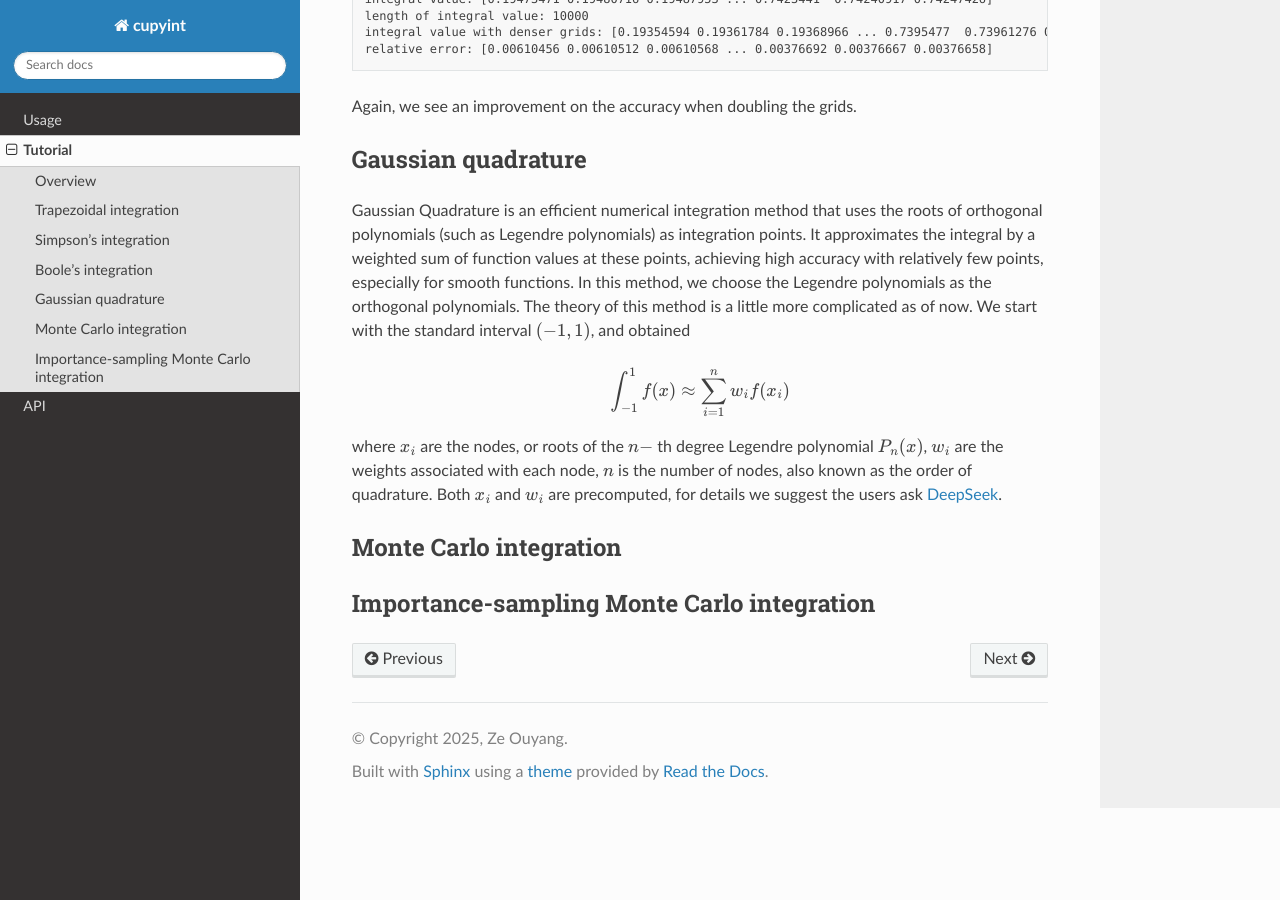
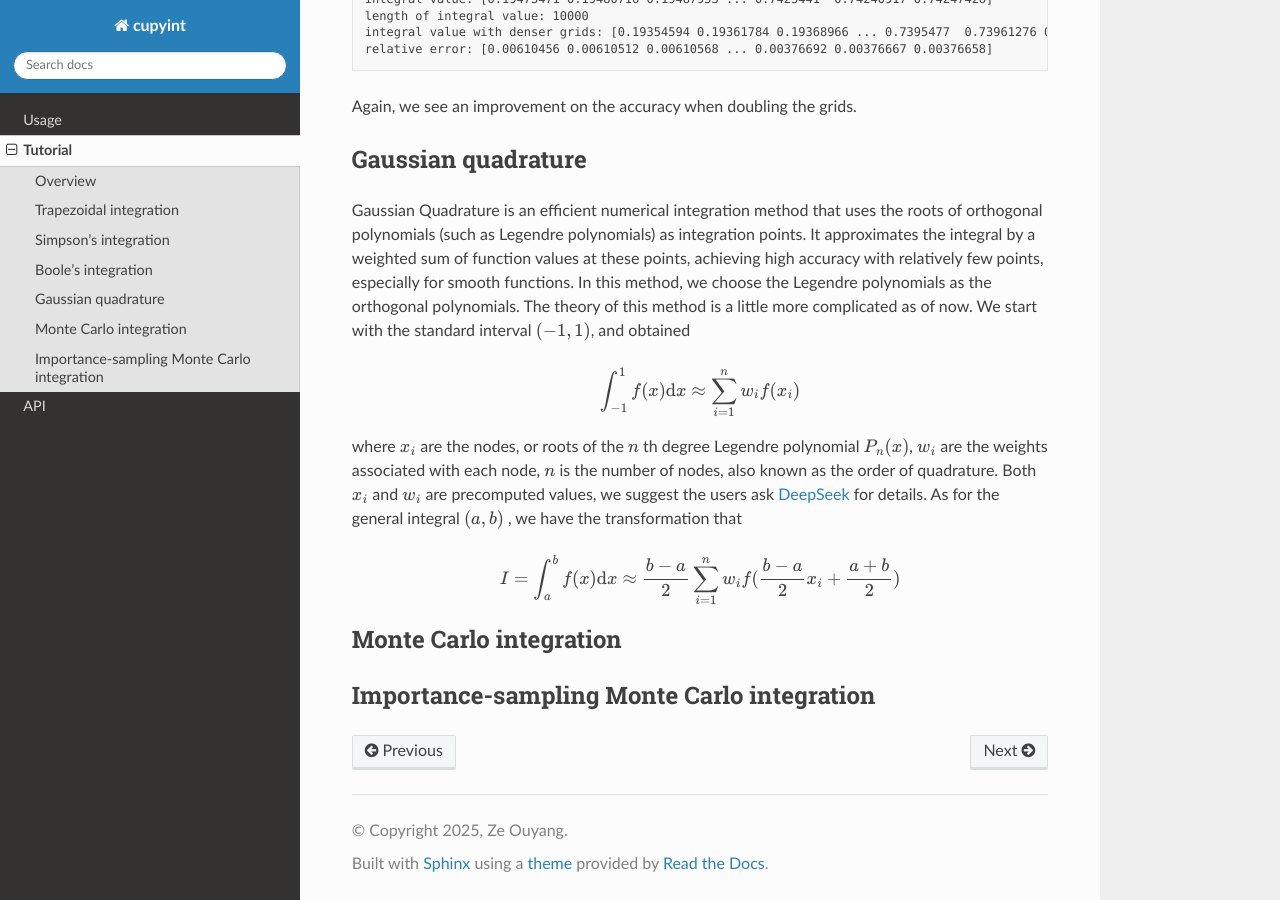
Before and after one commit to ze-ouyang/cupyint_doc, a Sphinx documentation site: the page built from docs/source/tutorial.rst, in a window 1280 px wide and 900 px high, scrolled down 7499 px. Built offline with Sphinx 7.4.7 and the Read the Docs theme 3.1.0, drawn with Linux system fonts in a browser that asks for light colours.

Commit message:
Update tutorial.rst

```diff
--- a/docs/source/tutorial.rst
+++ b/docs/source/tutorial.rst
@@ -351,9 +351,13 @@
 
 .. math::
 
-  \int_{-1}^1 f(x) \approx \sum_{i=1}^n w_i f(x_i)
+  \int_{-1}^1 f(x) \mathrm d x \approx \sum_{i=1}^n w_i f(x_i)
 
-where :math:`x_i` are the nodes, or roots of the :math:`n-` th degree Legendre polynomial :math:`P_n(x)`, :math:`w_i` are the weights associated with each node, :math:`n` is the number of nodes, also known as the order of quadrature. Both :math:`x_i` and :math:`w_i` are precomputed, for details we suggest the users ask `DeepSeek <https://www.deepseek.com/>`_.
+where :math:`x_i` are the nodes, or roots of the :math:`n` th degree Legendre polynomial :math:`P_n(x)`, :math:`w_i` are the weights associated with each node, :math:`n` is the number of nodes, also known as the order of quadrature. Both :math:`x_i` and :math:`w_i` are precomputed values, we suggest the users ask `DeepSeek <https://www.deepseek.com/>`_ for details. As for the general integral :math:`(a,b)` , we have the transformation that
+
+.. math::
+
+  I = \int_{a}^b f(x) \mathrm d x \approx  \frac{b-a}{2} \sum_{i=1}^n w_i f(\frac{b-a}{2}x_i+\frac{a+b}{2})
 
 
 
```
